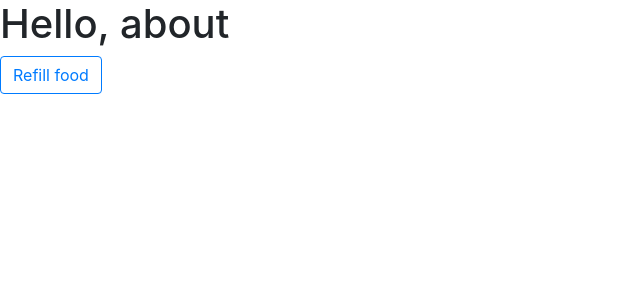
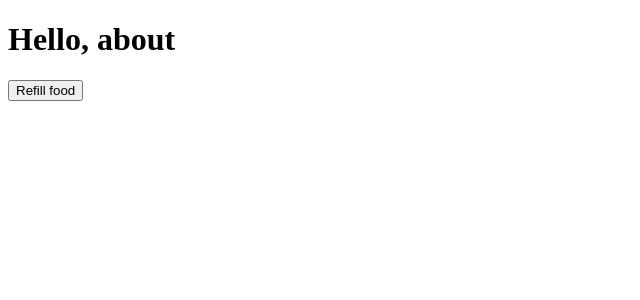
Before and after one commit to Mario560/petcare-app, a React (Create React App) app: page /stats in a window 1280 px wide. Shown: the top 300 px of the page, without its empty margins (0-640 px from the left). Built offline with nearby package versions, Linux system fonts and the light colour scheme.

Commit message:
fix index.tsx

```diff
--- a/src/index.tsx
+++ b/src/index.tsx
@@ -7,12 +7,13 @@ import { createStore, applyMiddleware } from 'redux';
 import reducers from './reducers';
 import { persistStore, persistReducer } from 'redux-persist';
 
-import 'bootstrap/dist/css/bootstrap.css';
+// import 'bootstrap/dist/css/bootstrap.css';
 
 import App from "./containers/App";
 import {FoodState} from "./reducers/foodReducer";
 import {WaterState} from "./reducers/waterReducer";
 import {TemperatureState} from "./reducers/temperatureReducer";
+import {Provider} from "react-redux";
 const persistConfig = {
     key: 'root',
     storage: sessionStorage,
@@ -41,7 +42,9 @@ export interface RootState extends AppState { }
 
 
 ReactDOM.render((
-    <Router history={history}>
-        <App />
-    </Router>
+    <Provider store={store}>
+        <Router history={history}>
+            <App />
+        </Router>
+    </Provider>
 ), document.getElementById('root'));
```
